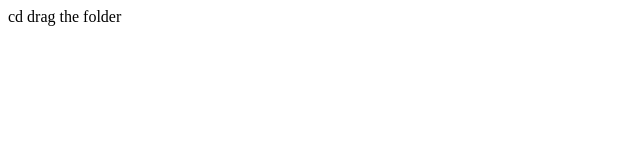
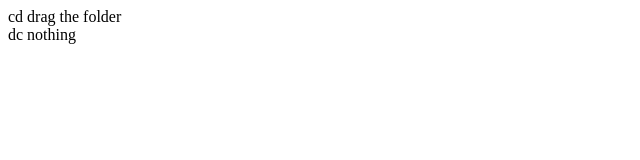
Before and after one commit to lindylouwerse/Practice, a plain HTML site: page git practice/index.html in a window 1280 px wide. Shown: the full height of the page, 0-640 px from the left. Drawn offline with Linux system fonts and the light colour scheme.

Commit message:
Ahoj, new things

```diff
--- a/git practice/index.html
+++ b/git practice/index.html
@@ -10,4 +10,5 @@
 
 </body>
 </html>
-cd drag the folder
+cd drag the folder <br>
+dc nothing
```
